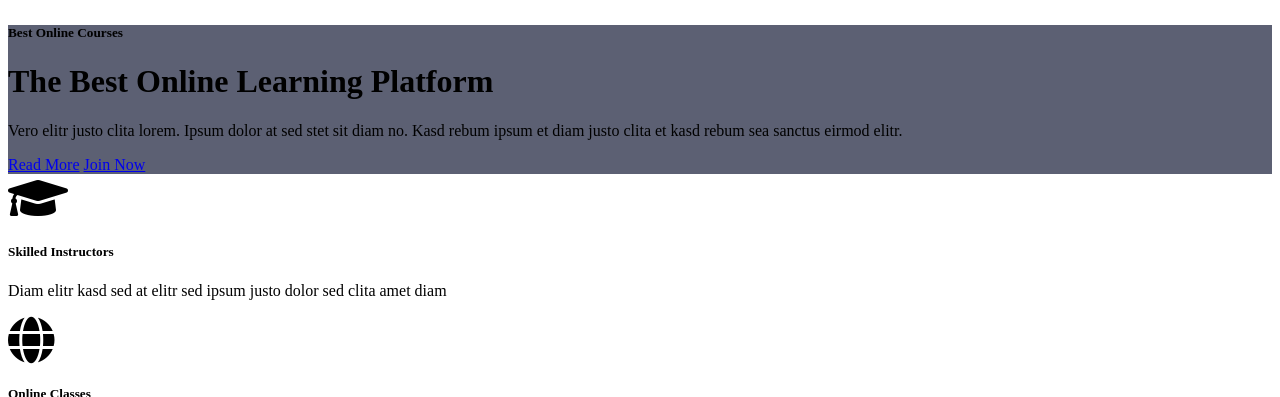
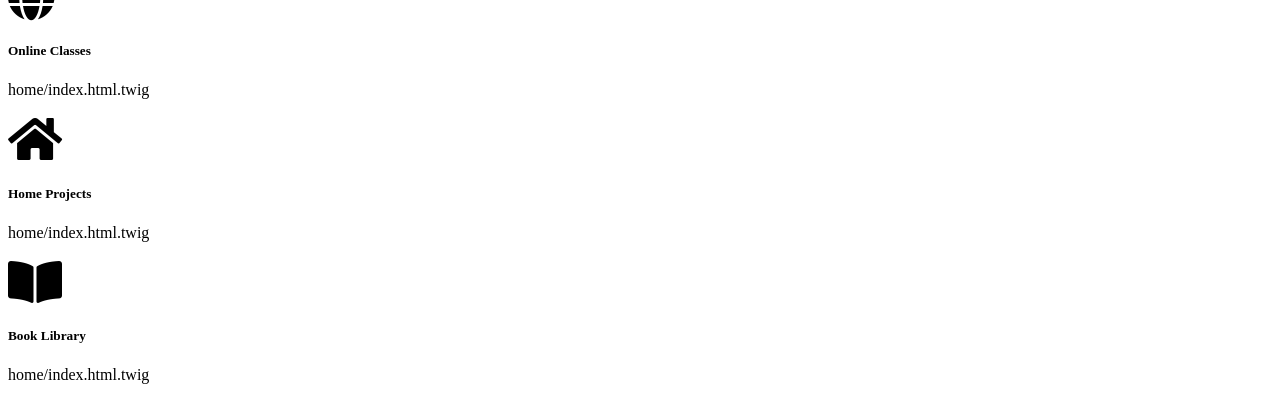
Before and after one commit to Dev-Clair/Online-learning-platform, a Symfony app: template templates/home/index.html.twig in a window 1280 px wide. Shown: the part 532-929 px from the top of the page. Run offline with Twig, Linux system fonts and the light colour scheme; the template is opened without the code that fills it, so the values that code supplies are empty; some libraries are stand-ins or nearby versions.

Commit message:
fix: modified home template

```diff
--- a/templates/home/index.html.twig
+++ b/templates/home/index.html.twig
@@ -3,50 +3,27 @@
 {% block title %}{{ title }}{% endblock %}
 
 {% block body %}
-
-    <!-- Carousel Start -->
-    <div class="container-fluid p-0 mb-5">
-      <div class="owl-carousel header-carousel position-relative">
-        <div class="owl-carousel-item position-relative">
-          <img class="img-fluid" src="{{ asset('build/images/carousel-1.c37ef924.jpg') }}" alt="" />
-          <div
-            class="position-absolute top-0 start-0 w-100 h-100 d-flex align-items-center"
-            style="background: rgba(24, 29, 56, 0.7)"
-          >
-            <div class="container">
-              <div class="row justify-content-start">
-                <div class="col-sm-10 col-lg-8">
-                  <h5
-                    class="text-primary text-uppercase mb-3 animated slideInDown"
-                  >
-                    Best Online Courses
-                  </h5>
-                  <h1 class="display-3 text-white animated slideInDown">
-                    The Best Online Learning Platform
-                  </h1>
-                  <p class="fs-5 text-white mb-4 pb-2">
-                    Vero elitr justo clita lorem. Ipsum dolor at sed stet sit
-                    diam no. Kasd rebum ipsum et diam justo clita et kasd rebum
-                    sea sanctus eirmod elitr.
-                  </p>
-                  <a
-                    href="#"
-                    class="btn btn-primary py-md-3 px-md-5 me-3 animated slideInLeft"
-                    >Read More</a
-                  >
-                  <a
-                    href="#"
-                    class="btn btn-light py-md-3 px-md-5 animated slideInRight"
-                    >Join Now</a
-                  >
-                </div>
-              </div>
-            </div>
+    <!-- Header Start -->
+    <div class="container-fluid bg-primary py-5 mb-5 page-header">
+      <div class="container py-5">
+        <div class="row justify-content-center">
+          <div class="col-lg-10 text-center">
+            <h1 class="display-3 text-white animated slideInDown">Home</h1>
+            <nav aria-label="breadcrumb">
+              <ol class="breadcrumb justify-content-center">
+                <li class="breadcrumb-item">
+                  <a class="text-white" href="#">Home</a>
+                </li>
+                <li class="breadcrumb-item">
+                  <a class="text-white" href="#">Page</a>
+                </li>
+              </ol>
+            </nav>
           </div>
         </div>
       </div>
     </div>
-    <!-- Carousel End -->
+    <!-- Header End -->
 
     <!-- Service Start -->
     <div class="container-xxl py-5">
@@ -58,8 +35,7 @@
                 <i class="fa fa-3x fa-graduation-cap text-primary mb-4"></i>
                 <h5 class="mb-3">Skilled Instructors</h5>
                 <p>
-                  Diam elitr kasd sed at elitr sed ipsum justo dolor sed clita
-                  amet diam
+                {{ _self }}
                 </p>
               </div>
             </div>
@@ -70,8 +46,7 @@
                 <i class="fa fa-3x fa-globe text-primary mb-4"></i>
                 <h5 class="mb-3">Online Classes</h5>
                 <p>
-                  Diam elitr kasd sed at elitr sed ipsum justo dolor sed clita
-                  amet diam
+                {{ _self }}
                 </p>
               </div>
             </div>
@@ -82,8 +57,7 @@
                 <i class="fa fa-3x fa-home text-primary mb-4"></i>
                 <h5 class="mb-3">Home Projects</h5>
                 <p>
-                  Diam elitr kasd sed at elitr sed ipsum justo dolor sed clita
-                  amet diam
+                {{ _self }}
                 </p>
               </div>
             </div>
@@ -94,8 +68,7 @@
                 <i class="fa fa-3x fa-book-open text-primary mb-4"></i>
                 <h5 class="mb-3">Book Library</h5>
                 <p>
-                  Diam elitr kasd sed at elitr sed ipsum justo dolor sed clita
-                  amet diam
+                {{ _self }}
                 </p>
               </div>
             </div>
@@ -129,13 +102,10 @@
             </h6>
             <h1 class="mb-4">Welcome to Jagaad Academy</h1>
             <p class="mb-4">
-              Tempor erat elitr rebum at clita. Diam dolor diam ipsum sit. Aliqu
-              diam amet diam et eos. Clita erat ipsum et lorem et sit.
+                {{ _self }}
             </p>
             <p class="mb-4">
-              Tempor erat elitr rebum at clita. Diam dolor diam ipsum sit. Aliqu
-              diam amet diam et eos. Clita erat ipsum et lorem et sit, sed stet
-              lorem sit clita duo justo magna dolore erat amet
+                {{ _self }}
             </p>
             <div class="row gy-2 gx-4 mb-4">
               <div class="col-sm-6">
@@ -214,7 +184,7 @@
                     style="margin: 1px"
                   >
                     <h5 class="m-0">Graphics Design</h5>
-                    <small class="text-primary">{{ _self }} Courses</small>
+                    <small class="text-primary"> {{ _self }} Courses</small>
                   </div>
                 </a>
               </div>
@@ -226,7 +196,7 @@
                     style="margin: 1px"
                   >
                     <h5 class="m-0">Devops</h5>
-                    <small class="text-primary">{{ _self }} Courses</small>
+                    <small class="text-primary"> {{ _self }} Courses</small>
                   </div>
                 </a>
               </div>
@@ -249,7 +219,7 @@
                 style="margin: 1px"
               >
                 <h5 class="m-0">Online Marketing</h5>
-                <small class="text-primary">{{ _self }} Courses</small>
+                <small class="text-primary"> {{ _self }} Courses</small>
               </div>
             </a>
           </div>
@@ -305,13 +275,13 @@
               </div>
               <div class="d-flex border-top">
                 <small class="flex-fill text-center border-end py-2"
-                  ><i class="fa fa-user-tie text-primary me-2"></i>{{ _self }}</small
+                  ><i class="fa fa-user-tie text-primary me-2"></i> {{ _self }}</small
                 >
                 <small class="flex-fill text-center border-end py-2"
-                  ><i class="fa fa-clock text-primary me-2"></i>{{ _self }} Hrs</small
+                  ><i class="fa fa-clock text-primary me-2"></i> {{ _self }} Hrs</small
                 >
                 <small class="flex-fill text-center py-2"
-                  ><i class="fa fa-user text-primary me-2"></i>{{ _self }}
+                  ><i class="fa fa-user text-primary me-2"></i> {{ _self }}
                   Students</small
                 >
               </div>
@@ -354,13 +324,13 @@
               </div>
               <div class="d-flex border-top">
                 <small class="flex-fill text-center border-end py-2"
-                  ><i class="fa fa-user-tie text-primary me-2"></i>{{ _self }}</small
+                  ><i class="fa fa-user-tie text-primary me-2"></i> {{ _self }}</small
                 >
                 <small class="flex-fill text-center border-end py-2"
-                  ><i class="fa fa-clock text-primary me-2"></i>{{ _self }} Hrs</small
+                  ><i class="fa fa-clock text-primary me-2"></i> {{ _self }} Hrs</small
                 >
                 <small class="flex-fill text-center py-2"
-                  ><i class="fa fa-user text-primary me-2"></i>{{ _self }}
+                  ><i class="fa fa-user text-primary me-2"> </i>{{ _self }}
                   Students</small
                 >
               </div>
@@ -403,13 +373,13 @@
               </div>
               <div class="d-flex border-top">
                 <small class="flex-fill text-center border-end py-2"
-                  ><i class="fa fa-user-tie text-primary me-2"></i>{{ _self }}</small
+                  ><i class="fa fa-user-tie text-primary me-2"></i> {{ _self }}</small
                 >
                 <small class="flex-fill text-center border-end py-2"
-                  ><i class="fa fa-clock text-primary me-2"></i>{{ _self }} Hrs</small
+                  ><i class="fa fa-clock text-primary me-2"></i> {{ _self }} Hrs</small
                 >
                 <small class="flex-fill text-center py-2"
-                  ><i class="fa fa-user text-primary me-2"></i>{{ _self }}
+                  ><i class="fa fa-user text-primary me-2"></i> {{ _self }}
                   Students</small
                 >
               </div>
@@ -563,8 +533,7 @@
             <p>Frontend Development Student</p>
             <div class="testimonial-text bg-light text-center p-4">
               <p class="mb-0">
-                Tempor erat elitr rebum at clita. Diam dolor diam ipsum sit diam
-                amet diam et eos. Clita erat ipsum et lorem et sit.
+                {{ _self }}
               </p>
             </div>
           </div>
@@ -578,8 +547,7 @@
             <p>Backend Engineering Student</p>
             <div class="testimonial-text bg-light text-center p-4">
               <p class="mb-0">
-                Tempor erat elitr rebum at clita. Diam dolor diam ipsum sit diam
-                amet diam et eos. Clita erat ipsum et lorem et sit.
+                {{ _self }}
               </p>
             </div>
           </div>
@@ -593,8 +561,7 @@
             <p>Devops Engineering Student</p>
             <div class="testimonial-text bg-light text-center p-4">
               <p class="mb-0">
-                Tempor erat elitr rebum at clita. Diam dolor diam ipsum sit diam
-                amet diam et eos. Clita erat ipsum et lorem et sit.
+                {{ _self }}
               </p>
             </div>
           </div>
@@ -608,8 +575,7 @@
             <p>Graphics Design Student</p>
             <div class="testimonial-text bg-light text-center p-4">
               <p class="mb-0">
-                Tempor erat elitr rebum at clita. Diam dolor diam ipsum sit diam
-                amet diam et eos. Clita erat ipsum et lorem et sit.
+                {{ _self }}
               </p>
             </div>
           </div>
```
